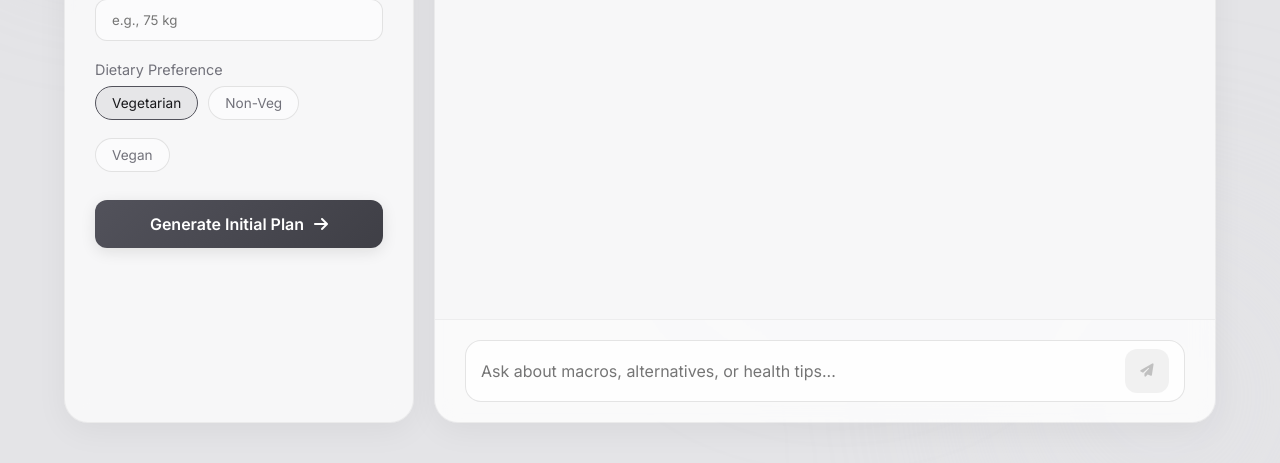
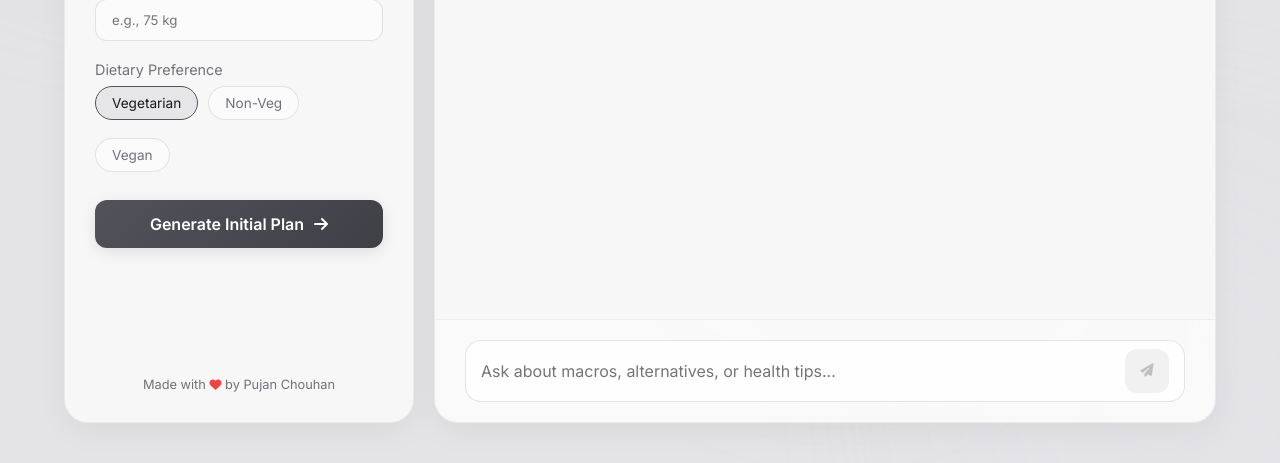
Before and after one commit to pujanchouhan/Lifeplot, a Flask app: page / in a window 1280 px wide. Shown: the part 337-800 px from the top of the page. Run offline with Flask 3, Linux system fonts and the light colour scheme.

Commit message:
feat: add made by Pujan Chouhan footer

```diff
--- a/templates/index.html
+++ b/templates/index.html
@@ -71,6 +71,10 @@
                 </div>
                 <button id="reset-profile" class="btn-secondary">Update Profile</button>
             </div>
+
+            <div class="sidebar-footer" style="margin-top: auto; text-align: center; font-size: 0.8rem; color: var(--text-muted); padding-top: 20px;">
+                Made with <i class="fa-solid fa-heart" style="color: #ef4444; font-size: 0.75rem;"></i> by Pujan Chouhan
+            </div>
         </aside>
 
         <!-- Main Chat Area -->
```
